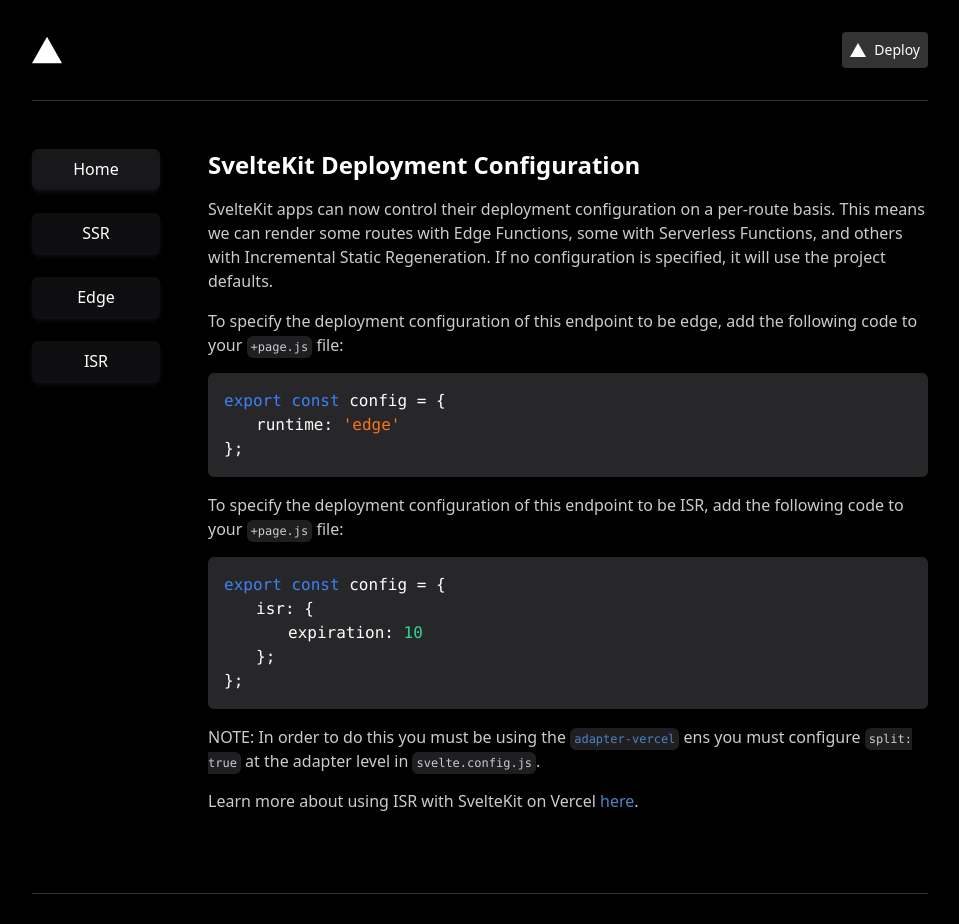
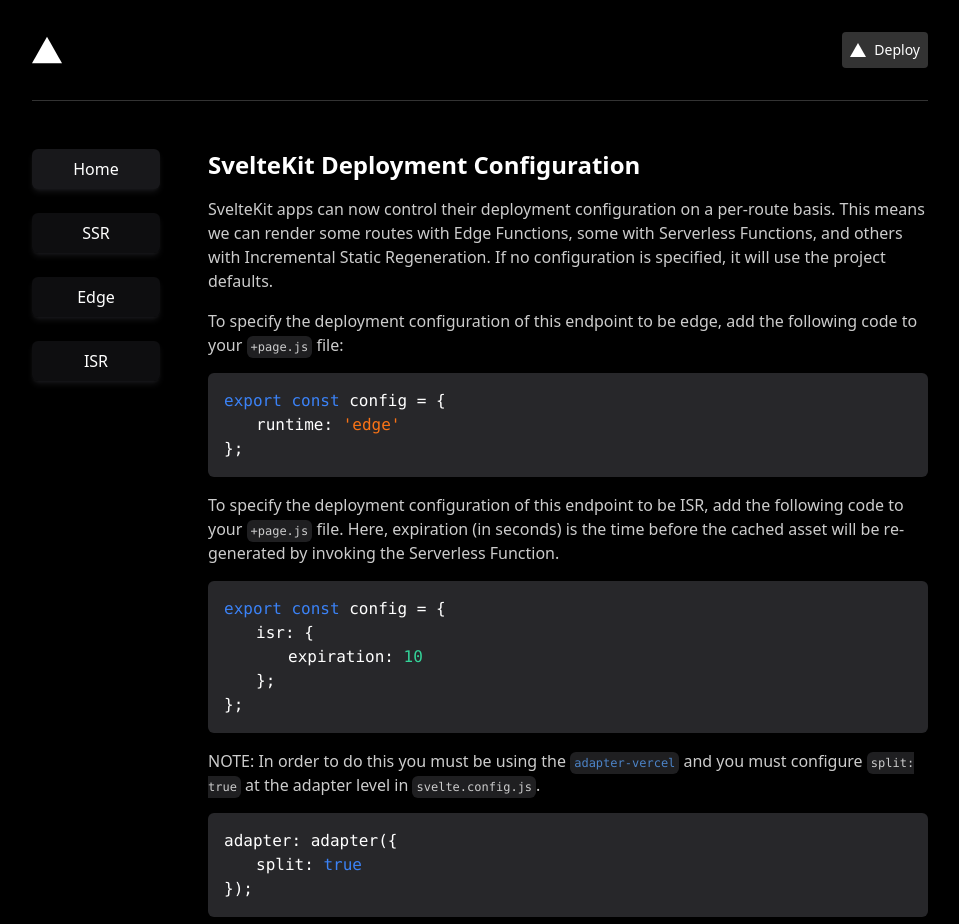
Before and after one commit to StephDietz/sveltekit-isr-ssr-edge, a SvelteKit app: page / in a window 1280 px wide. Shown: the top 924 px of the page, without its empty margins (160-1119 px from the left). Built offline with nearby package versions, Linux system fonts and the light colour scheme.

Commit message:
add adapeter code to home page and fix typo

```diff
--- a/src/routes/+page.svelte
+++ b/src/routes/+page.svelte
@@ -17,7 +17,9 @@
 	</div>
 	<div class="opacity-80 mb-4">
 		To specify the deployment configuration of this endpoint to be ISR, add the following code to
-		your <span class="p-1 bg-zinc-800 rounded-md font-mono text-xs">+page.js</span> file:
+		your <span class="p-1 bg-zinc-800 rounded-md font-mono text-xs">+page.js</span> file. Here, expiration
+		(in seconds) is the time before the cached asset will be re-generated by invoking the Serverless
+		Function.
 	</div>
 	<div class="bg-zinc-800 rounded-md mb-4 h-auto font-mono p-4">
 		<div><span class="text-blue-500">export const</span> config = &#123;</div>
@@ -33,10 +35,18 @@
 			target="_blank"
 			><span class="p-1 bg-zinc-800 rounded-md font-mono text-xs">adapter-vercel</span></a
 		>
-		ens you must configure
+		and you must configure
 		<span class="p-1 bg-zinc-800 rounded-md font-mono text-xs">split: true</span>
 		at the adapter level in
 		<span class="p-1 bg-zinc-800 rounded-md font-mono text-xs">svelte.config.js</span>.
+	</div>
+	<!-- adapter: adapter({
+    split: true
+  }) -->
+	<div class="bg-zinc-800 rounded-md mb-4 h-auto font-mono p-4">
+		<div>adapter: adapter(&#123;</div>
+		<div class="ml-8">split: <span class="text-blue-500">true</span></div>
+		<div>&#125;);</div>
 	</div>
 	<div class="opacity-80">
 		Learn more about using ISR with SvelteKit on Vercel <a
--- a/src/routes/edge/+page.svelte
+++ b/src/routes/edge/+page.svelte
@@ -8,7 +8,7 @@
 	<div class="opacity-80 mb-4">
 		This page is returning the date from a SvelteKit page endpoint with edge configuration
 		specified. This means that when deployed to Vercel, this endpoint will be turned into and edge
-		function which enable you to deliver dynamic, personalized content with the lightweight Edge
+		function which enables you to deliver dynamic, personalized content with the lightweight Edge
 		Runtime which is more performant and cost-effective than Serverless Functions. Edge Functions
 		are deployed globally on an Edge Network, and can automatically execute in the region nearest to
 		the user. Learn more about edge functions <a
```
